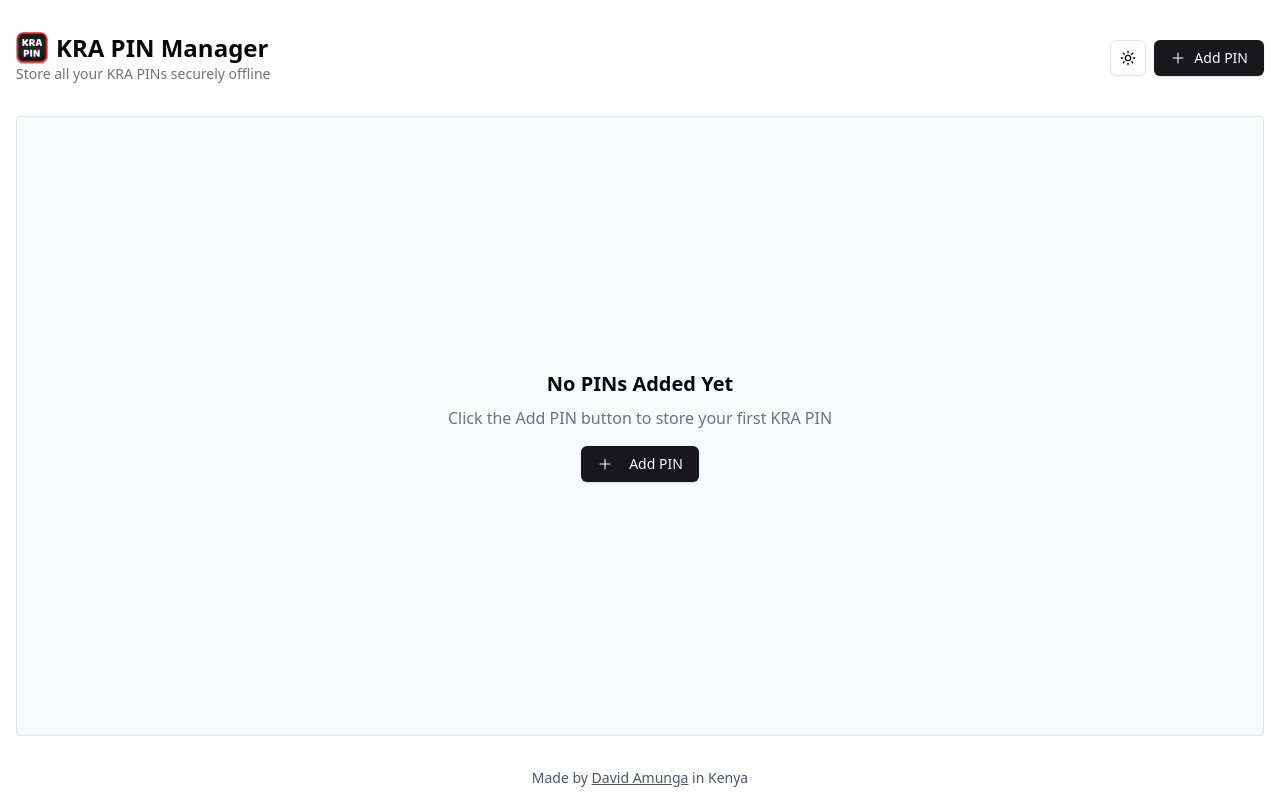
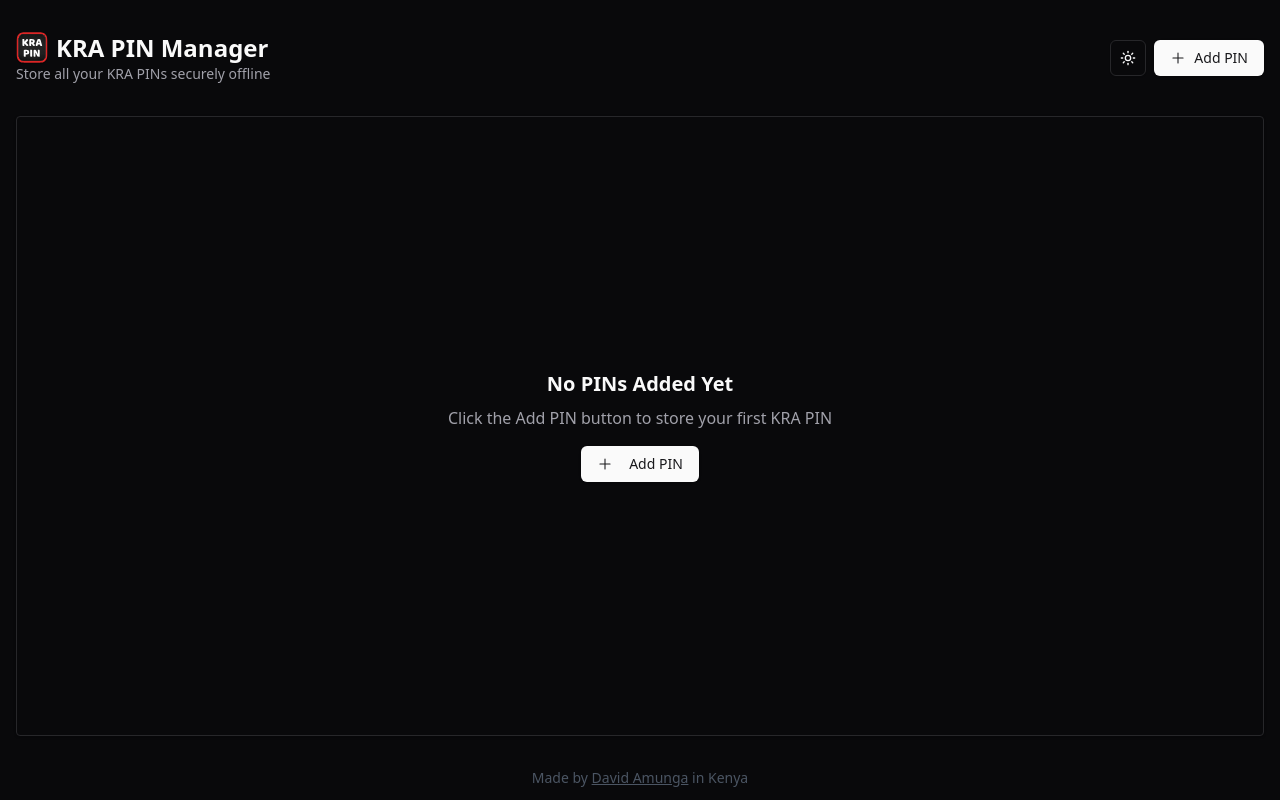
Before and after one commit to DavidAmunga/krapin, a React (Vite) app: page / in a window 1280 px wide. Built offline with nearby package versions, Linux system fonts and the light colour scheme.

Commit message:
fix: dark mode

```diff
--- a/src/App.tsx
+++ b/src/App.tsx
@@ -34,6 +34,7 @@ import {
   AlertDialogTrigger,
 } from "./components/ui/alert-dialog";
 import { ModeToggle } from "./components/mode-toggle";
+import { Card } from "./components/ui/card";
 
 const PIN_STORAGE_KEY = "krapins";
 
@@ -423,17 +424,18 @@ function App() {
         </div>
 
         {pins.length === 0 ? (
-          <div className="text-center py-12 items-center justify-center flex-1 flex flex-col h-full bg-gray-50 rounded-sm border">
+          <Card className="text-center py-12 items-center justify-center flex-1 flex flex-col h-full rounded-sm border">
             <h2 className="text-xl font-semibold mb-2">No PINs Added Yet</h2>
             <p className="text-muted-foreground mb-4">
               Click the Add PIN button to store your first KRA PIN
             </p>
             <Button onClick={handleAddNew}>
-              <PlusIcon className="mr-2 h-4 w-4" /> Add PIN
+              <PlusIcon className="mr-2 h-4 w-4" />
+              <span>Add PIN</span>
             </Button>
-          </div>
+          </Card>
         ) : (
-          <div className="flex flex-col gap-2  bg-gray-50 rounded-sm border h-full  pt-3 px-3">
+          <Card className="flex flex-col gap-2  rounded-sm border h-full  pt-3 px-3">
             {pins.map((pin) => (
               <div
                 key={pin.id}
@@ -486,7 +488,7 @@ function App() {
                 </div>
               </div>
             ))}
-          </div>
+          </Card>
         )}
       </main>
       <footer className="container text-sm text-gray-600 mx-auto px-4 text-center pb-3">
--- a/src/components/theme-provider.tsx
+++ b/src/components/theme-provider.tsx
@@ -1,8 +1,73 @@
-/* eslint-disable @typescript-eslint/no-explicit-any */
-"use client"
+import { createContext, useContext, useEffect, useState } from "react"
 
-import { ThemeProvider as NextThemesProvider } from "next-themes"
+type Theme = "dark" | "light" | "system"
 
-export function ThemeProvider({ children, ...props }: any) {
-  return <NextThemesProvider {...props}>{children}</NextThemesProvider>
+type ThemeProviderProps = {
+  children: React.ReactNode
+  defaultTheme?: Theme
+  storageKey?: string
 }
+
+type ThemeProviderState = {
+  theme: Theme
+  setTheme: (theme: Theme) => void
+}
+
+const initialState: ThemeProviderState = {
+  theme: "system",
+  setTheme: () => null,
+}
+
+const ThemeProviderContext = createContext<ThemeProviderState>(initialState)
+
+export function ThemeProvider({
+  children,
+  defaultTheme = "system",
+  storageKey = "vite-ui-theme",
+  ...props
+}: ThemeProviderProps) {
+  const [theme, setTheme] = useState<Theme>(
+    () => (localStorage.getItem(storageKey) as Theme) || defaultTheme
+  )
+
+  useEffect(() => {
+    const root = window.document.documentElement
+
+    root.classList.remove("light", "dark")
+
+    if (theme === "system") {
+      const systemTheme = window.matchMedia("(prefers-color-scheme: dark)")
+        .matches
+        ? "dark"
+        : "light"
+
+      root.classList.add(systemTheme)
+      return
+    }
+
+    root.classList.add(theme)
+  }, [theme])
+
+  const value = {
+    theme,
+    setTheme: (theme: Theme) => {
+      localStorage.setItem(storageKey, theme)
+      setTheme(theme)
+    },
+  }
+
+  return (
+    <ThemeProviderContext.Provider {...props} value={value}>
+      {children}
+    </ThemeProviderContext.Provider>
+  )
+}
+
+export const useTheme = () => {
+  const context = useContext(ThemeProviderContext)
+
+  if (context === undefined)
+    throw new Error("useTheme must be used within a ThemeProvider")
+
+  return context
+}
--- a/src/components/ui/button.tsx
+++ b/src/components/ui/button.tsx
@@ -10,7 +10,7 @@ const buttonVariants = cva(
     variants: {
       variant: {
         default:
-          "bg-primary dark:bg-red-600 hover:bg-red-700 text-primary-foreground shadow hover:bg-primary/90",
+          "bg-primary dark:bg-red-600 hover:bg-red-700 text-primary-foreground dark:text-white shadow",
         destructive:
           "bg-destructive text-destructive-foreground shadow-sm hover:bg-destructive/90",
         outline:
--- a/src/main.tsx
+++ b/src/main.tsx
@@ -2,11 +2,11 @@ import { StrictMode } from "react";
 import { createRoot } from "react-dom/client";
 import "./index.css";
 import App from "./App.tsx";
-import { ThemeProvider } from "./components/theme-provider.tsx";
+import { ThemeProvider } from "@/components/theme-provider";
 
 createRoot(document.getElementById("root")!).render(
   <StrictMode>
-    <ThemeProvider enableSystem defaultTheme="dark">
+    <ThemeProvider defaultTheme="dark" storageKey="vite-ui-theme">
       <App />
     </ThemeProvider>
   </StrictMode>
--- a/tailwind.config.js
+++ b/tailwind.config.js
@@ -1,6 +1,5 @@
 /** @type {import('tailwindcss').Config} */
 export default {
-  darkMode: "class",
   content: [
     "./pages/**/*.{ts,tsx}",
     "./components/**/*.{ts,tsx}",
```
Also changed, not shown: src/components/mode-toggle.tsx (+7 -6 lines).
